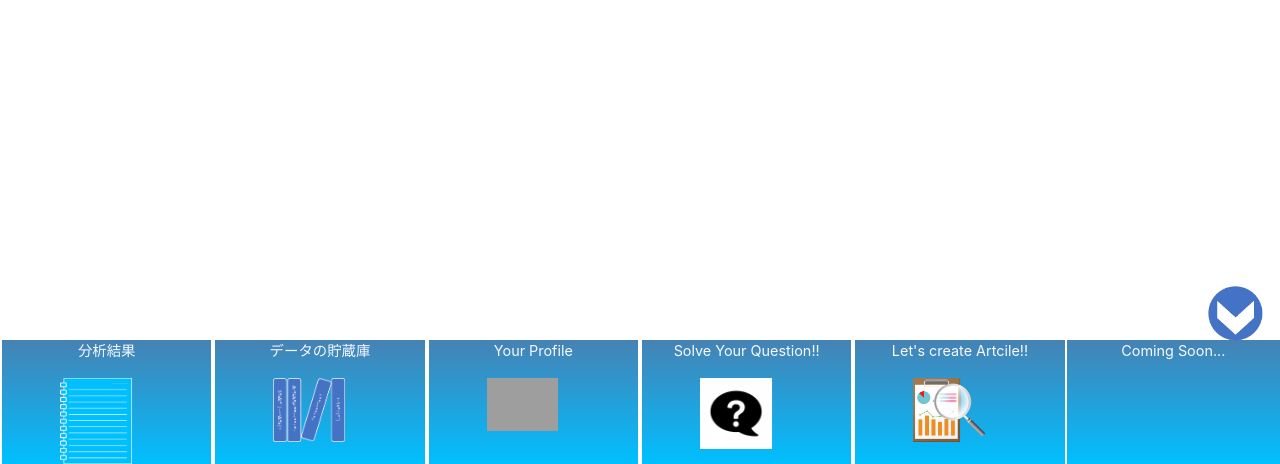
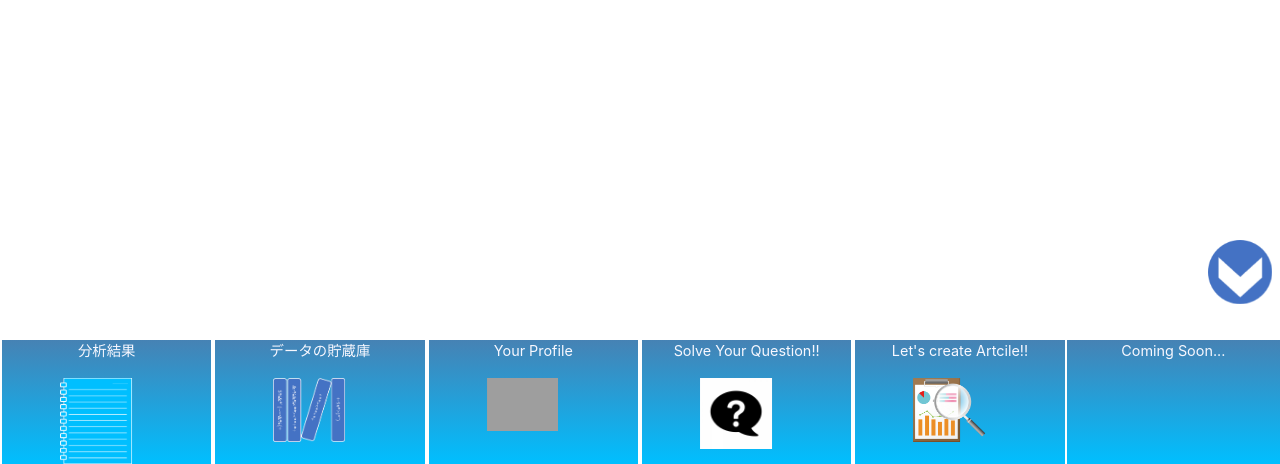
Before and after one commit to nebneb200411/Amaist, a Django app: page /profiles/profile_create/ in a window 1280 px wide. Shown: the part 336-800 px from the top of the page. Run offline with Django 3.2, Linux system fonts and the light colour scheme; parts of the project's set-up code (start-up, migrations or seed data) failed here and were passed over; some libraries are stand-ins or nearby versions; grey boxes are pictures that could not be loaded.

```diff
--- a/profiles/views.py
+++ b/profiles/views.py
@@ -82,6 +82,9 @@ class OtherUserProfileView(DetailView):
         login_user_follower_count = view_profile.follower.all().count()
         context["login_user_follow_count"] = login_user_follow_count
         context["login_user_follower_count"] = login_user_follower_count
+        # Get viewing profile's article
+        article_object = Article.objects.filter(author=view_profile.user)
+        context['articles'] = article_object
         return context
 
 
@@ -111,7 +114,7 @@ class UserProfileUpdateView(UpdateView, LoginRequiredMixin):
     form_class = ProfileForm
 
     def get_success_url(self):
-        return reverse_lazy('article_timeline')
+        return reverse_lazy('article:list')
 
     def form_valid(self, form):
         messages.success(self.request, 'プロフィールの編集に成功しました．')
--- a/static/home/base.css
+++ b/static/home/base.css
@@ -134,6 +134,14 @@ body footer .footer-menu {
   position: fixed;
   bottom: 0px;
   width: 100%;
+}
+
+body footer .footer-menu.crash {
+  display: None;
+}
+
+body footer .footer-menu .appearing-menu.deep {
+  display: None;
 }
 
 body footer .footer-menu #appear-and-hide-menu {
@@ -286,27 +294,6 @@ body footer .footer-menu #appear-and-hide-menu div div div .hide-and-appear-crea
   list-style-type: none;
 }
 
-body footer .footer-menu #hide-menu {
-  position: absolute;
-  right: 0px;
-  z-index: 10;
-  cursor: pointer;
-}
-
-body footer .footer-menu #hide-menu .hide-and-appear-class {
-  -webkit-transform: translate(200%, -100%);
-          transform: translate(200%, -100%);
-  height: 30%;
-  width: 30%;
-}
-
-body footer .footer-menu #hide-menu .hide-and-appear-class.up {
-  -webkit-transform: rotateX(180deg);
-          transform: rotateX(180deg);
-  -webkit-transition: .3s;
-  transition: .3s;
-}
-
 body footer .footer-menu .menu-class.hidden {
   visibility: hidden;
 }
@@ -355,4 +342,24 @@ body footer .footer-menu #menu div #create-article-link {
   border-left: solid 2px white;
   border-right: solid 2px white;
 }
+
+body #menu-hide-and-appear-button {
+  z-index: 10;
+  cursor: pointer;
+}
+
+body #menu-hide-and-appear-button .hide-and-appear-class {
+  position: fixed;
+  right: 1vh;
+  bottom: 20vh;
+  height: 8%;
+  width: auto;
+}
+
+body #menu-hide-and-appear-button .hide-and-appear-class.up {
+  -webkit-transform: rotateX(180deg);
+          transform: rotateX(180deg);
+  -webkit-transition: .3s;
+  transition: .3s;
+}
 /*# sourceMappingURL=base.css.map */
--- a/static/home/base.js
+++ b/static/home/base.js
@@ -77,6 +77,8 @@ $('#createarticle-icon').on('click', function () {
 );
 
 $('#hide-and-appear').click(function () {
+    $('.footer-menu').toggleClass('crash');
+    $('.appearing-menu').toggleClass('deep');
     $('.menu-class').toggleClass('hidden');
     $('.hide-and-appear-class').toggleClass('up');
 });
--- a/static/home/base.scss
+++ b/static/home/base.scss
@@ -141,6 +141,16 @@ body {
             position: fixed;
             bottom: 0px;
             width: 100%;
+
+            &.crash {
+                display: None;
+            }
+
+            .appearing-menu {
+                &.deep {
+                    display: None;
+                }
+            }
 
             #appear-and-hide-menu {
                 position: fixed;
@@ -307,24 +317,7 @@ body {
 
             label {}
 
-            #hide-menu {
-                position: absolute;
-                right: 0px;
-                z-index: 10;
-                cursor: pointer;
 
-                .hide-and-appear-class {
-                    transform: translate(200%, -100%);
-                    height: 30%;
-                    width: 30%;
-
-                    &.up {
-                        transform: rotateX(180deg);
-                        transition: .3s;
-                    }
-                }
-
-            }
 
             .menu-class {
                 &.hidden {
@@ -381,4 +374,23 @@ body {
             }
         }
     }
+
+    #menu-hide-and-appear-button {
+        z-index: 10;
+        cursor: pointer;
+
+        .hide-and-appear-class {
+            position: fixed;
+            right: 1vh;
+            bottom: 20vh;
+            height: 8%;
+            width: auto;
+
+            &.up {
+                transform: rotateX(180deg);
+                transition: .3s;
+            }
+        }
+
+    }
 }
--- a/templates/base.html
+++ b/templates/base.html
@@ -101,9 +101,6 @@
                     </div>
                 </div>
             </div>
-            <div id="hide-menu">
-                <img id="hide-and-appear" class="hide-and-appear-class" src="{% static 'images/base/hide_and_appear.png' %}"/>
-            </div>
             <div class="menu-class container-fluid" id="menu">
                 <div class="row">
                     <div class="col-2 col-md-2 col-xl-2" id="article-links">
@@ -133,6 +130,10 @@
                 </div>
             </div>
         </div>
+
+        <div id="menu-hide-and-appear-button">
+            <img id="hide-and-appear" class="hide-and-appear-class" src="{% static 'images/base/hide_and_appear.png' %}"/>
+        </div>
     </footer>
 
 
--- a/templates/profiles/profile_detail.html
+++ b/templates/profiles/profile_detail.html
@@ -52,9 +52,8 @@
                             <div class="col-lg-8 col-md-10 mx-auto">
                                 {% for article in articles %}
                                 <div class='articles'>
-                                    <a href="#">
+                                    <a href="{% url 'article:article_detail' article.pk %}">
                                         <h2 class="article-title">{{article.title}}</h2>
-                                        <h3 class="article-subtitle">{{article.content|truncatechars:20}}</h3>
                                     </a>
                                     <p class="post-meta">{{article.created_at}}</p>
                                 </div>
```
Also changed, not shown: templates/profiles/otheruser_profile.html (+27 -34 lines), db.sqlite3, media/django-summernote/2021-06-30/6df6aec9-dd06-475b-8038-674d5803e990.jpg (added), media/user/1/icon/346-1_AjUKnGi.jpg (added), media/user/1/icon/346-1_t0qQdFr.jpg (added), media/user/1/icon/ビーカー.png (added), 1 other file.
